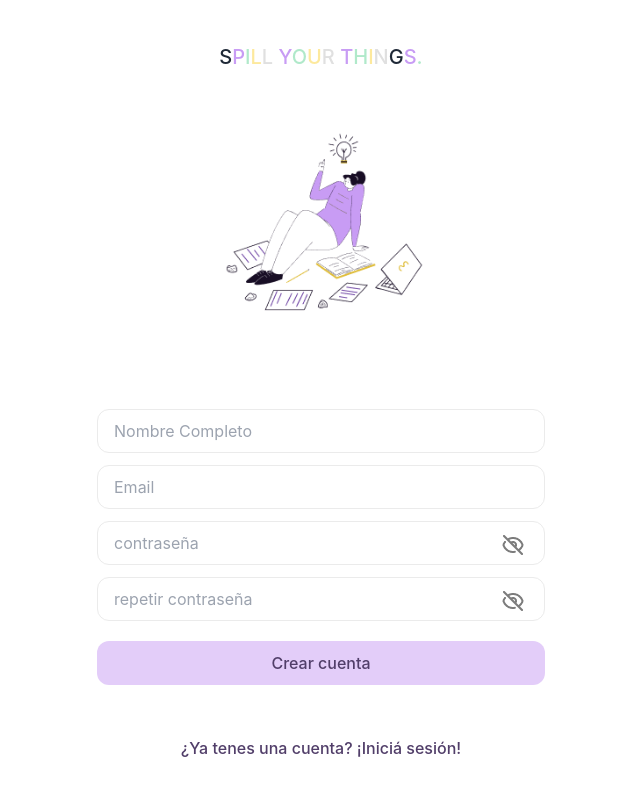
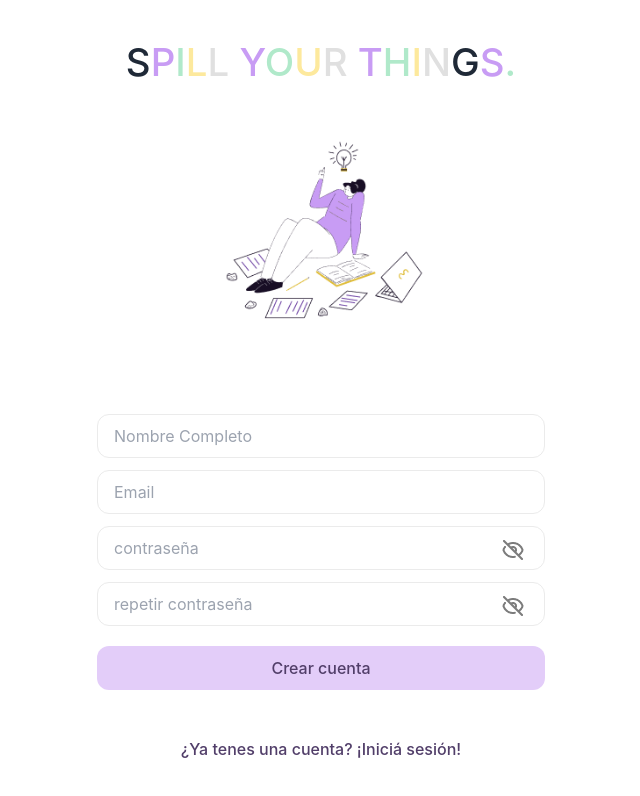
Before and after one commit to MichelleSambiase/spill-your-notes, a React (Vite) app: page / in a window 1280 px wide. Shown: the top 796 px of the page, without its empty margins (319-959 px from the left). Built offline with nearby package versions, Linux system fonts and the light colour scheme; no server answers.

Commit message:
fix: change ui

```diff
--- a/src/components/Title.tsx
+++ b/src/components/Title.tsx
@@ -23,8 +23,8 @@ const Title = ({ title, clasName }: ITitle) => {
 		})
 
 	return (
-		<div className={`md:items-start md:mt-0 font-medium  ${clasName}`}>
-			<h1 className='text-3xl md:text-xl'>{colorizedTitle}</h1>
+		<div className={`md:items-start md:mt-0 font-medium text-3xl  ${clasName}`}>
+			<h1>{colorizedTitle}</h1>
 		</div>
 	)
 }
--- a/src/routes/signIn.tsx
+++ b/src/routes/signIn.tsx
@@ -122,7 +122,7 @@ const SignIn = () => {
 
 	return (
 		<Container className='flex flex-col items-center justify-around'>
-			<Title title='Spill your things.' />
+			<Title title='Spill your things.' clasName='text-xs text-center' />
 			<img src={signInImage} alt='Imagen ilustrativa' />
 			<ButtonSignInGoogle
 				buttonText={
--- a/src/routes/signUp.tsx
+++ b/src/routes/signUp.tsx
@@ -143,7 +143,7 @@ const SignUp = () => {
 
 	return (
 		<Container className='flex flex-col items-center h-full justify-around'>
-			<Title title='Spill your things.' />
+			<Title title='Spill your things.' clasName='text-xs text-center' />
 			<img src={signUpImage} alt='Imagen ilustrativa ' className='w-52 h-52' />
 			<form action='' className='w-full mt-3 ' onSubmit={handleSubmit}>
 				<Input
```
